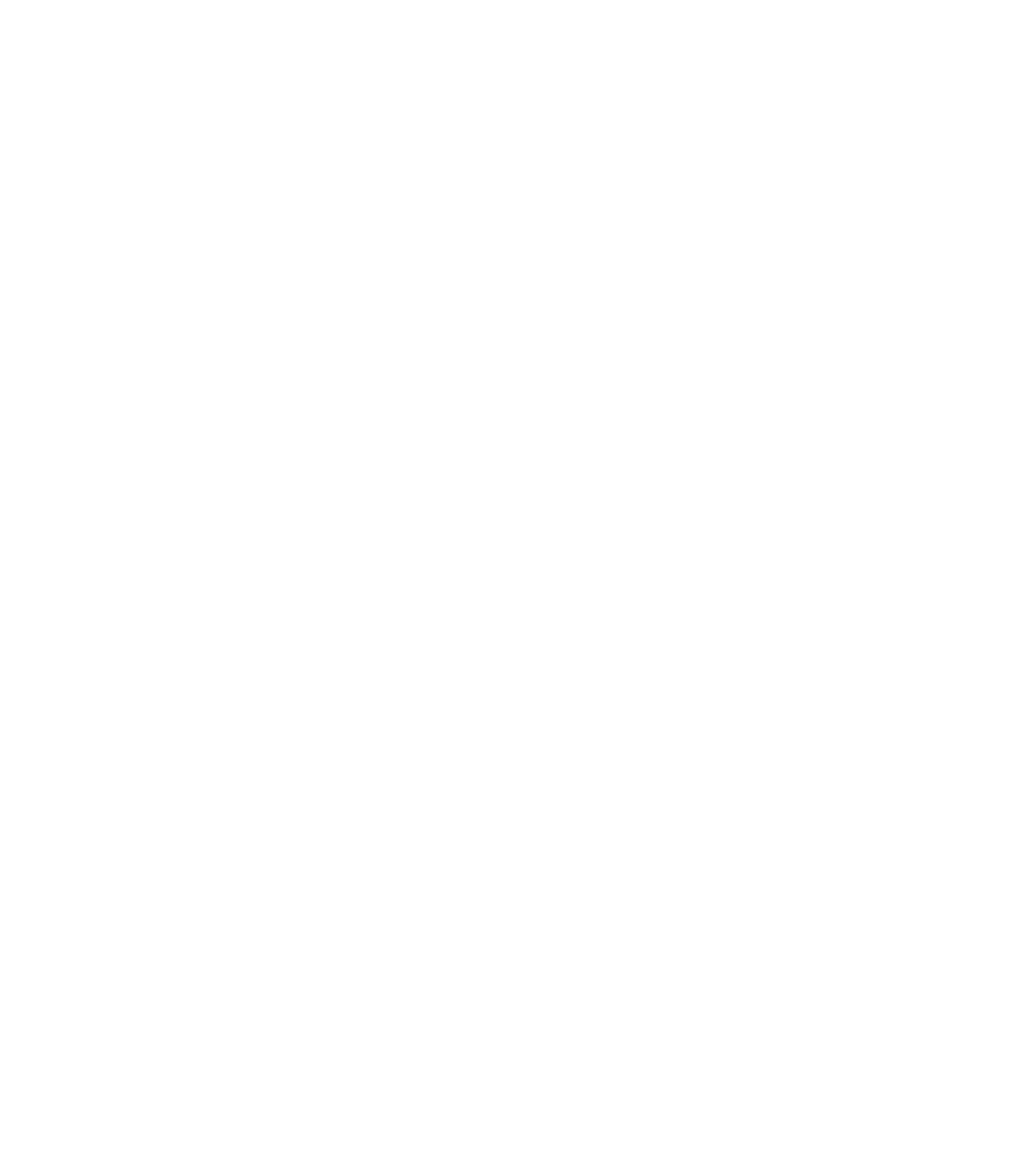
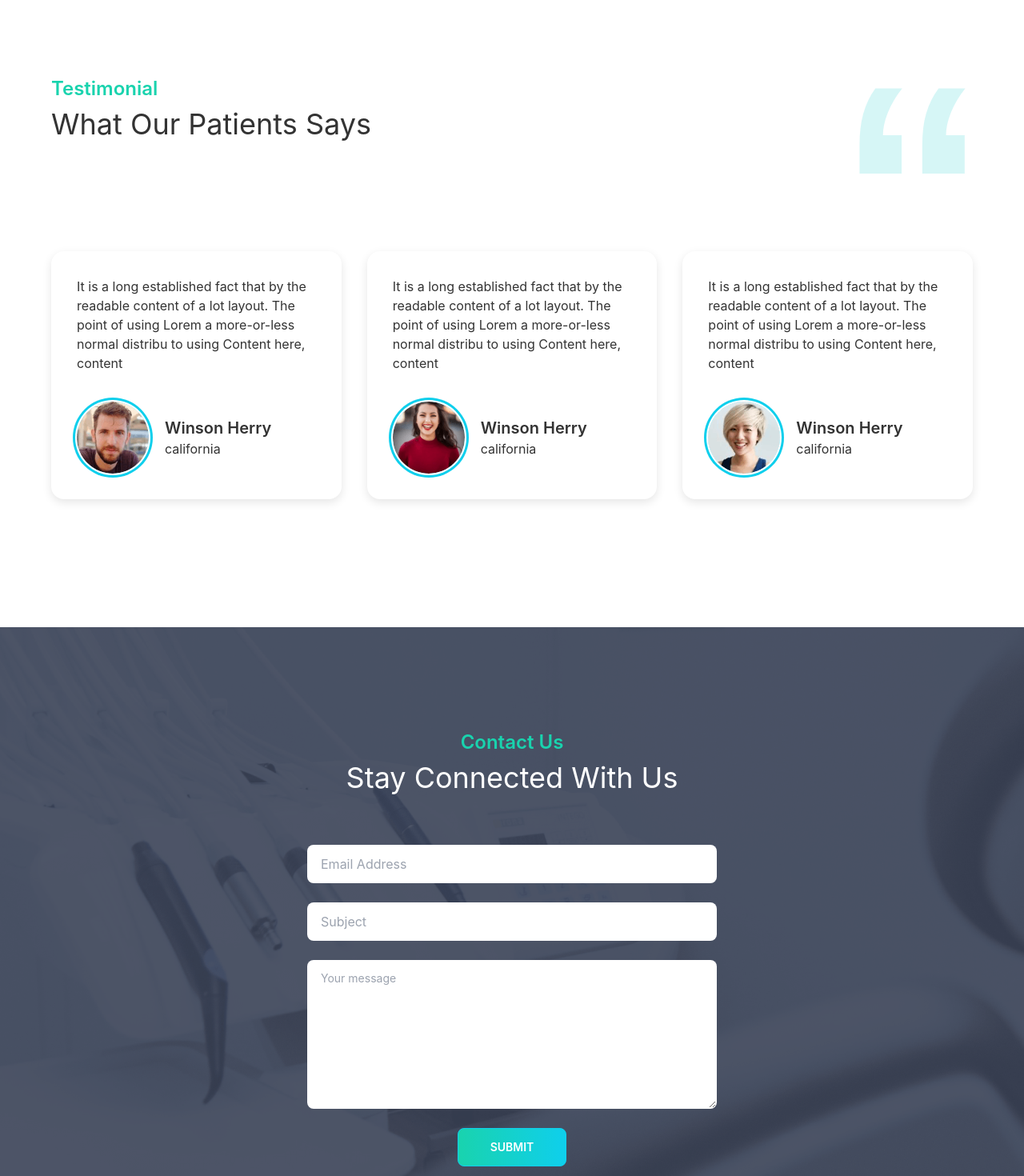
Before and after one commit to ishtiyak98/doctors-portal, a React (Create React App) app: page / in a window 1280 px wide. Shown: the part 3160-4630 px from the top of the page at 80% size. Before the commit the page ends 3255 px from the top, so only its background shows below. Built offline with nearby package versions, Linux system fonts and the light colour scheme.

Commit message:
feedback and contact added

```diff
--- /dev/null
+++ b/src/Pages/Home/ContactUs.js
@@ -0,0 +1,29 @@
+import React from "react";
+import contactBG from "../../assets/images/appointment.png"
+
+const ContactUs = () => {
+  return (
+    <section style={{ background: `url(${contactBG})` }} className="mb-40 py-32">
+      <div >
+        <div className="text-center space-y-2 mb-16">
+          <h5 className="text-2xl font-semibold text-secondary">Contact Us</h5>
+          <h1 className="text-3xl lg:text-4xl font-normal text-white">
+            Stay Connected With Us
+          </h1>
+        </div>
+
+        <div className="px-10">
+            <form className="">
+                <input type="text" placeholder="Email Address" class="block mx-auto input w-full max-w-lg" /> <br />
+                <input type="text" placeholder="Subject" class="block mx-auto input w-full max-w-lg" /> <br />
+                <textarea class="block mx-auto w-full max-w-lg textarea" rows={6} placeholder="Your message"></textarea> <br />
+                <input className="block mx-auto px-10 btn btn-primary bg-gradient-to-r from-secondary to-primary text-white" type="submit" value="Submit" />
+            </form>
+        </div>
+
+      </div>
+    </section>
+  );
+};
+
+export default ContactUs;
--- /dev/null
+++ b/src/Pages/Home/FeedbackCard.js
@@ -0,0 +1,28 @@
+import React from "react";
+
+const FeedbackCard = ({ feedback }) => {
+  return (
+    <>
+      <div style={{boxShadow: "rgba(0, 0, 0, 0.1) 0px 4px 12px"}} class="card max-w-lg bg-base-100">
+        <div class="card-body">
+          <p className="mb-7">{feedback.review}</p>
+          <div class="card-actions justify-start">
+            <div className="flex items-center">
+              <div class="avatar">
+                <div class="rounded-full ring ring-primary ring-offset-base-100 ring-offset-2 mr-5">
+                  <img className="w-[64px]" src={feedback.img} alt=""/>
+                </div>
+              </div>
+              <div>
+                  <h4 className="text-xl font-semibold">{feedback.name}</h4>
+                  <h5 className="">{feedback.location}</h5>
+              </div>
+            </div>
+          </div>
+        </div>
+      </div>
+    </>
+  );
+};
+
+export default FeedbackCard;
--- a/src/Pages/Home/Home.js
+++ b/src/Pages/Home/Home.js
@@ -1,9 +1,11 @@
 import React from "react";
 import Navbar from "../Shared/Navbar";
 import Banner from "./Banner";
+import ContactUs from "./ContactUs";
 import Info from "./Info";
 import MakeAppointment from "./MakeAppointment";
 import Services from "./Services";
+import Testimonial from "./Testimonial";
 import Treatment from "./Treatment";
 
 const Home = () => {
@@ -15,6 +17,8 @@
       <Services></Services>
       <Treatment></Treatment>
       <MakeAppointment></MakeAppointment>
+      <Testimonial></Testimonial>
+      <ContactUs></ContactUs>
     </div>
   );
 };
--- /dev/null
+++ b/src/Pages/Home/Testimonial.js
@@ -0,0 +1,57 @@
+import React from "react";
+import people1 from "../../assets/images/people1.png";
+import people2 from "../../assets/images/people2.png";
+import people3 from "../../assets/images/people3.png";
+import quote from "../../assets/icons/quote.svg";
+import FeedbackCard from "./FeedbackCard";
+
+const Testimonial = () => {
+  const feedback = [
+    {
+      _id: 1,
+      name: "Winson Herry",
+      review:
+        "It is a long established fact that by the readable content of a lot layout. The point of using Lorem a more-or-less normal distribu to using Content here, content",
+      location: "california",
+      img: people1,
+    },
+    {
+      _id: 2,
+      name: "Winson Herry",
+      review:
+        "It is a long established fact that by the readable content of a lot layout. The point of using Lorem a more-or-less normal distribu to using Content here, content",
+      location: "california",
+      img: people2,
+    },
+    {
+      _id: 3,
+      name: "Winson Herry",
+      review:
+        "It is a long established fact that by the readable content of a lot layout. The point of using Lorem a more-or-less normal distribu to using Content here, content",
+      location: "california",
+      img: people3,
+    },
+  ];
+
+  return (
+    <section className="pb-40 mx-5 lg:mx-16">
+      <div className="flex justify-between mb-12 lg:mb-24">
+        <div className="space-y-2">
+          <h5 className="text-2xl font-semibold text-secondary">Testimonial</h5>
+          <h1 className="text-3xl lg:text-4xl font-normal">What Our Patients Says</h1>
+        </div>
+        <div>
+            <img className="w-[80px] lg:w-[150px]" src={quote} alt="" />
+        </div>
+      </div>
+
+      <div className="grid grid-cols-1 md:grid-cols-2 lg:grid-cols-3 gap-8">
+          {
+              feedback.map(feedback => <FeedbackCard feedback={feedback}></FeedbackCard>)
+          }
+      </div>
+    </section>
+  );
+};
+
+export default Testimonial;
--- a/src/Pages/Shared/MainButton.js
+++ b/src/Pages/Shared/MainButton.js
@@ -3,7 +3,7 @@
 const MainButton = ({children}) => {
     return (
         <>
-            <button class="btn btn-primary bg-gradient-to-r from-secondary to-primary text-white">{children}</button>
+            <button className="btn btn-primary bg-gradient-to-r from-secondary to-primary text-white">{children}</button>
         </>
     );
 };
```
